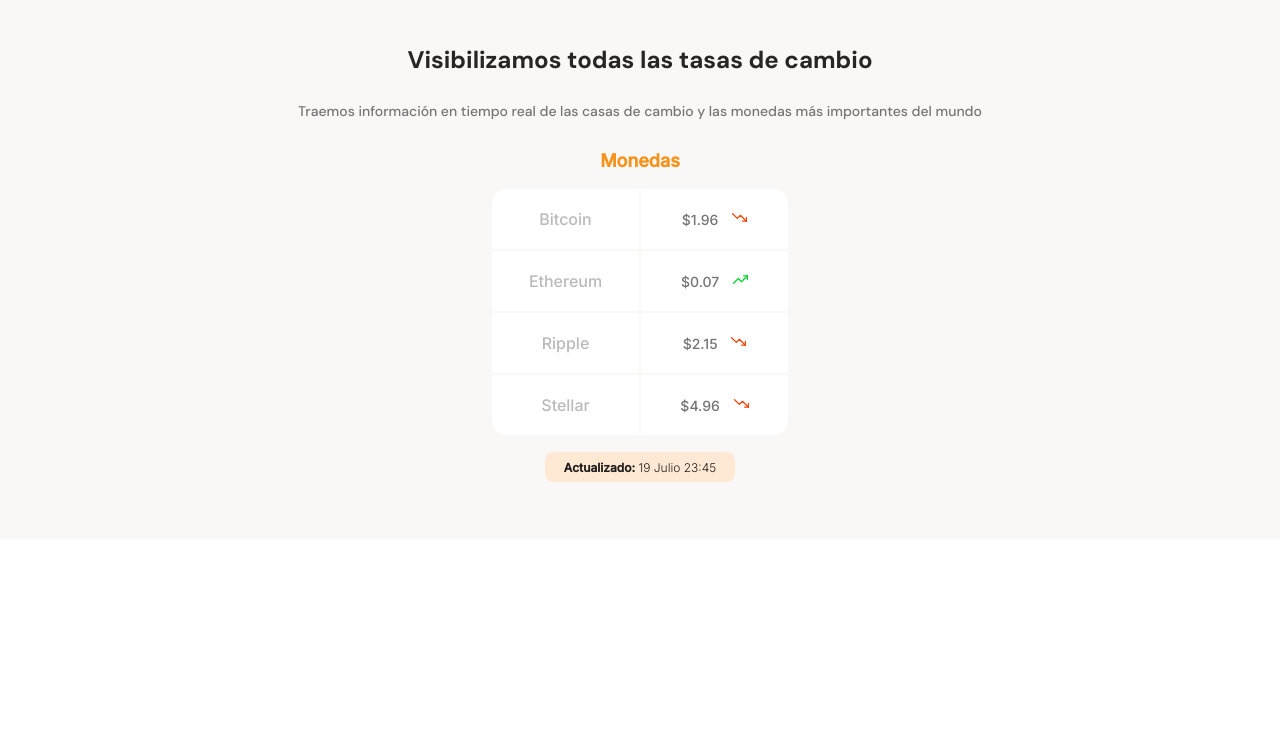
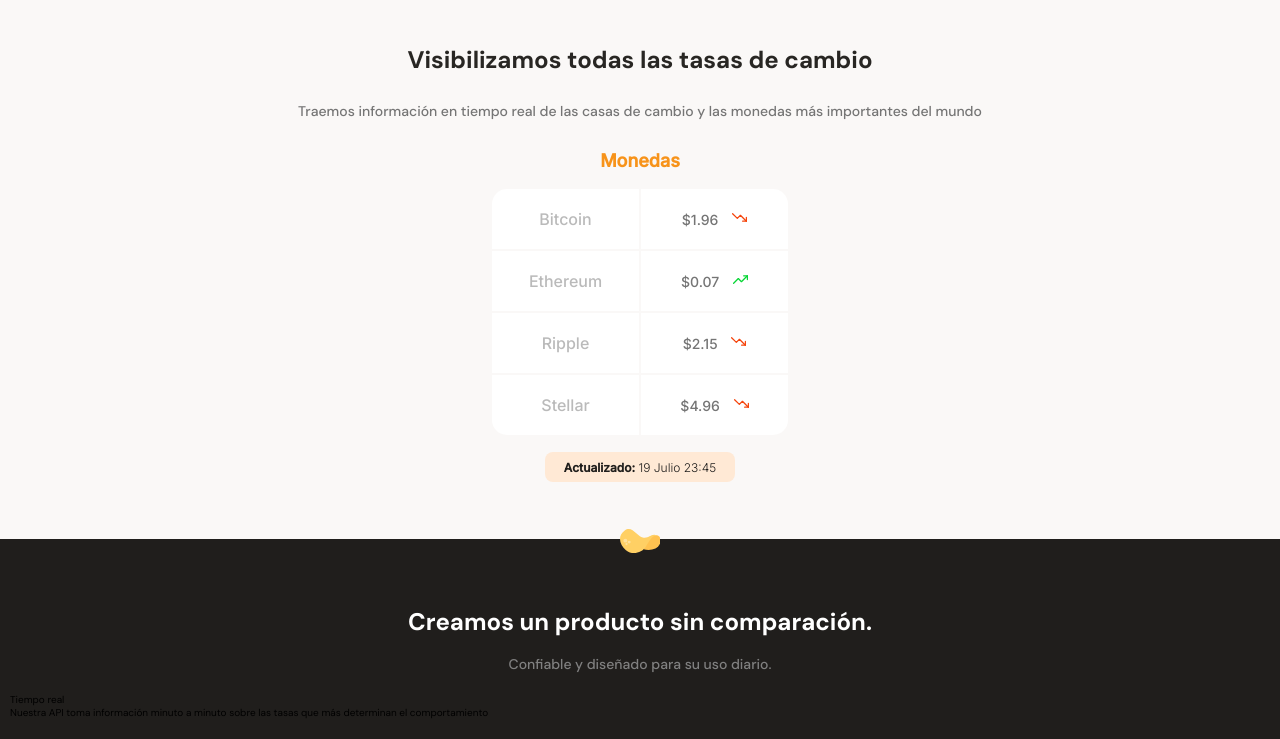
Before and after one commit to IngButters/8_Responsive_desgin_mobile_first, a plain HTML site: page 3_responsive_design_mobile_first/index.html in a window 1280 px wide. Shown: the part 617-1356 px from the top of the page. Before the commit the page ends 1156 px from the top, so only its background shows below. Drawn offline with Linux system fonts and the light colour scheme.

Commit message:
Im on clase 18

```diff
--- a/3_responsive_design_mobile_first/index.html
+++ b/3_responsive_design_mobile_first/index.html
@@ -72,8 +72,19 @@
             </section>
         </section>
         <section class="main-product-detail">
-
-
+            <span class="product-detail--batata-logo"></span>
+            <div class="product-detail--title">
+                <h2>Creamos un producto sin comparación.</h2>
+                <p>Confiable y diseñado para su uso diario.</p>
+            </div>
+            <!-- Estas secciones son para hacer las tarjetas -->
+            <section class="product-cards--container">
+                <article class="product-detail--card">
+                    <span class="clock"></span>
+                    <p class="product--card-title">Tiempo real</p>
+                    <p class="product--card-body">Nuestra API toma información minuto a minuto sobre las tasas que más determinan el comportamiento</p>
+                </article>
+            </section>
         </section>
         <section></section>
         <section></section>
--- a/3_responsive_design_mobile_first/style.css
+++ b/3_responsive_design_mobile_first/style.css
@@ -274,3 +274,48 @@ Se agregan los estilos primeros al contendero que lleva todos los datos de la ta
     font-weight: 300;
     color: var(--warm-black);
 }
+
+.main-product-detail {
+    position: relative;
+    width: 100%;
+    min-width: 320px;
+    height: auto;
+    padding: 20px 10px;
+    background-color: var(--warm-black);
+
+}
+
+.main-product-detail .product-detail--batata-logo {
+    /* position absolute es para que la imagen quede entre las dos secciones, sin embargo, es importante poner position: relative; en el contenedor padre de la sección (Revisar el c[odigo que antecede (.main-product-detail))*/
+    position: absolute;
+    width: 40px;
+    height: 25px;
+    top: -10px;
+    left: calc(50% - 20px);
+    background-image: url(./assets/icons/Patata.svg);
+}
+
+.product-detail--title {
+    width: 90%;
+    min-width: 288px;
+    height: auto;
+    margin: 0 auto;
+    margin-top: 50px;
+    text-align: center;
+}
+
+.product-detail--title h2 {
+    margin-bottom: 20px;
+    font-size: 2.4rem;
+    font-weight: bold;
+    line-height: 2.6rem;
+    color: var(--just-white);
+}
+
+.product-detail--title p {
+    margin-bottom: 20px;
+    font-size: 1.4rem;
+    font-weight: 500;
+    line-height: 1.8rem;
+    color: #808080;
+}
```
